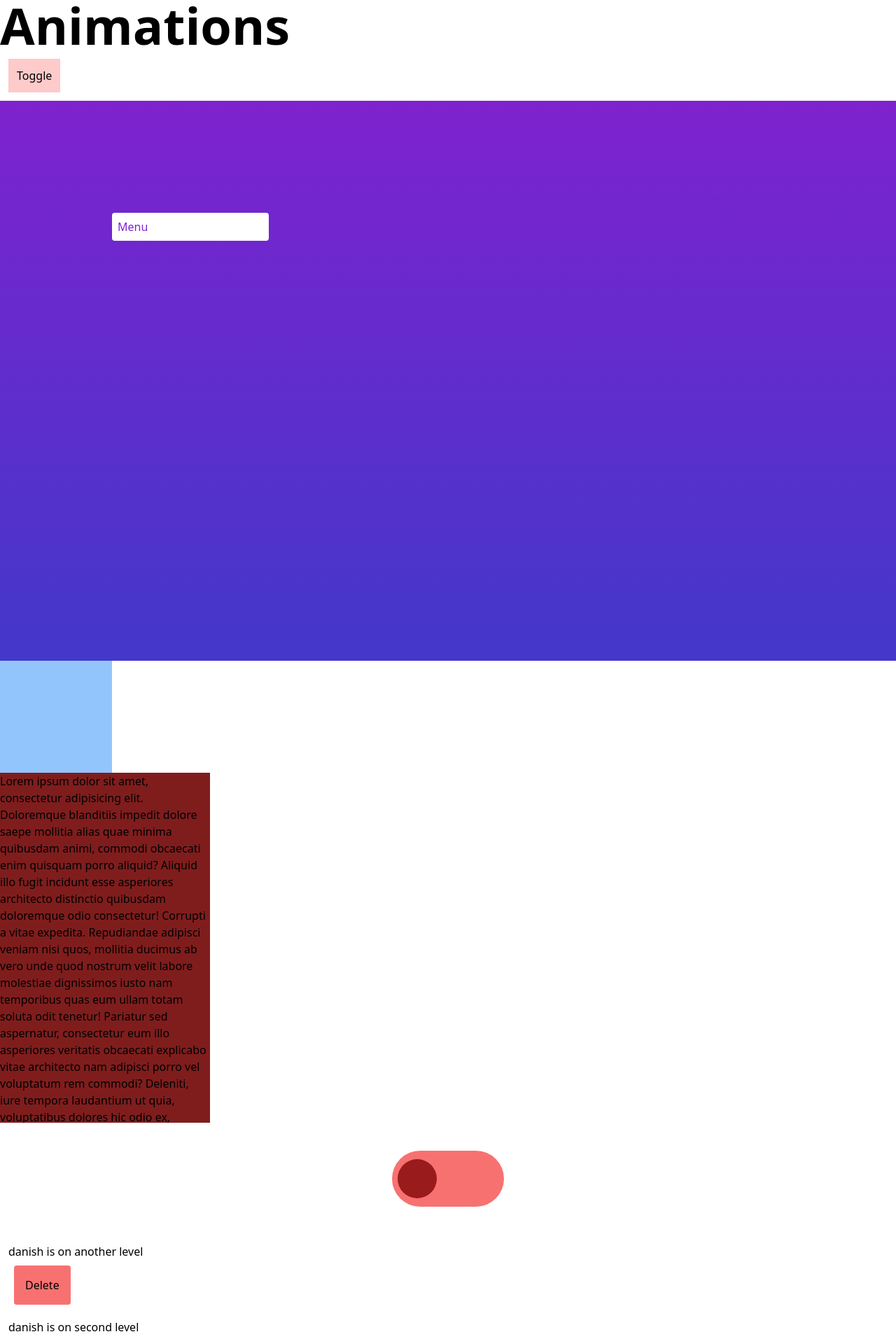
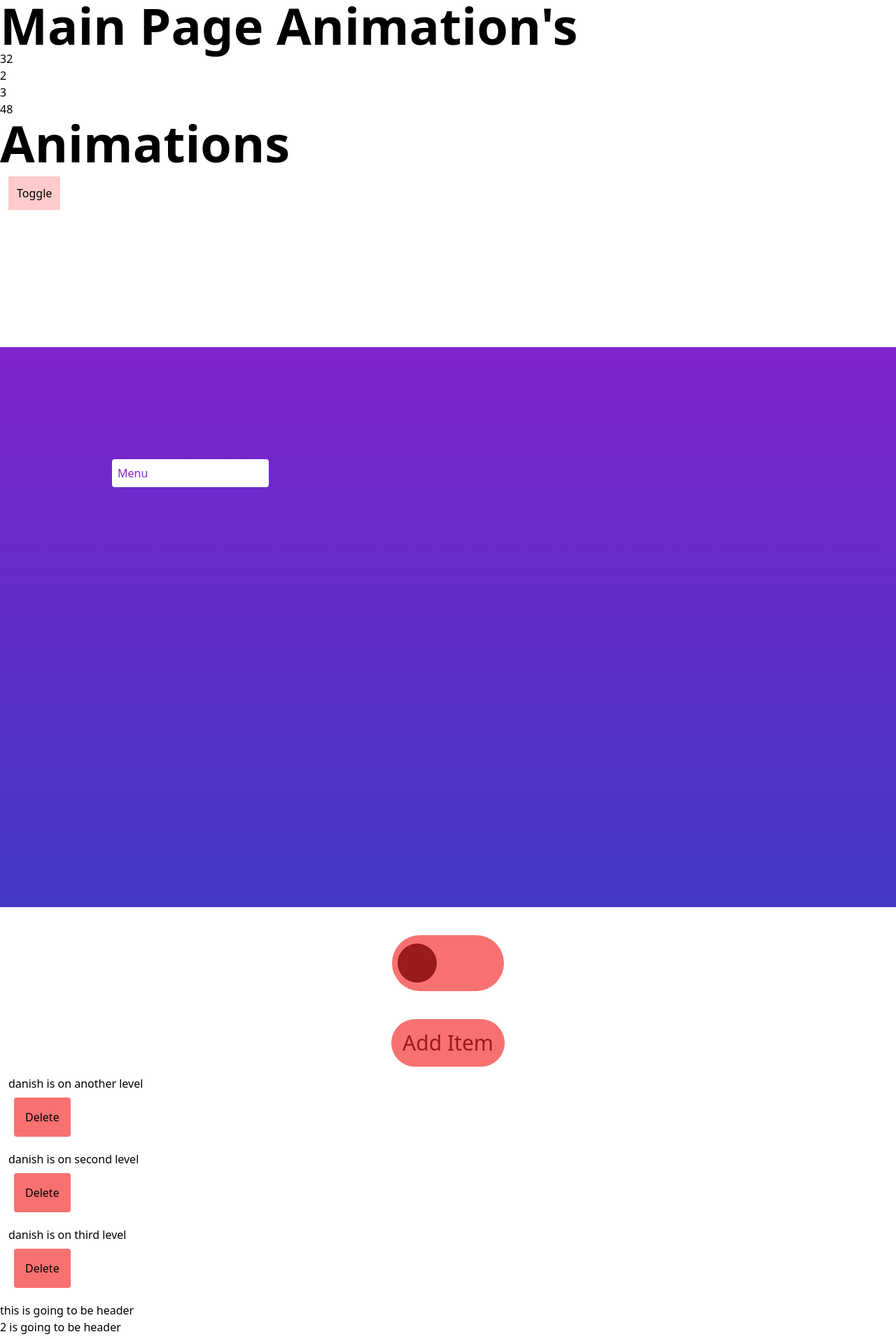
Before and after one commit to Danishsjjd/framer-motion-animations, a React (Vite) app: page / in a window 1280 px wide. Shown: the top 1913 px of the page at 70% size. Built offline with nearby package versions, Linux system fonts and the light colour scheme.

Commit message:
animation: layout

```diff
--- a/src/App.tsx
+++ b/src/App.tsx
@@ -1,14 +1,14 @@
-import { ReactNode, useState } from "react";
-import { LayoutGroup, motion } from "framer-motion";
-
 import Example from "./sections/Example";
+import Home from "./sections/Home";
 import Introduction from "./sections/Introduction";
-import LayoutAnimation from "./sections/LayoutAnimation";
+import Layout from "./sections/LayoutAnimation";
 import Overview from "./sections/Overview";
 
 const App = () => {
   return (
     <>
+      <h1 className="text-7xl font-bold">Main Page Animation's</h1>
+      <Home />
       {/* <div>
         <h1 className="text-7xl font-bold">Getting started</h1>
         <Introduction />
@@ -18,36 +18,10 @@ const App = () => {
       <div>
         <h1 className="text-7xl font-bold">Animations</h1>
         <Overview />
-        <LayoutAnimation />
-      </div>
-      <div>
-        <ToggleContent
-          header="this is going to be header"
-          content="Lorem ipsum dolor sit amet consectetur adipisicing elit. Vitae, rerum. Veritatis voluptates at aliquid, ut ea unde reprehenderit ex omnis?"
-        />
-        <ToggleContent
-          header="2 is going to be header"
-          content="Lorem ipsum dolor sit amet consectetur adipisicing elit. Vitae, rerum. Veritatis voluptates at aliquid, ut ea unde reprehenderit ex omnis?"
-        />
+        <Layout />
+        <h3 className="text-4xl font-medium">Gestures</h3>
       </div>
     </>
   );
 };
 export default App;
-
-function ToggleContent({
-  header,
-  content,
-}: {
-  header: ReactNode;
-  content: ReactNode;
-}) {
-  const [isOpen, setIsOpen] = useState(false);
-
-  return (
-    <motion.div layout onClick={() => setIsOpen(!isOpen)}>
-      <motion.h2 layout>{header}</motion.h2>
-      {isOpen ? content : null}
-    </motion.div>
-  );
-}
--- a/src/components/Menu.tsx
+++ b/src/components/Menu.tsx
@@ -4,11 +4,25 @@ import { useState } from "react";
 const lis = [1, 2, 3, 4, 5];
 
 const ItemVariants: Variants = {
-  open: (i) => ({
-    opacity: 1,
-    y: 0,
-    transition: { type: "spring", stiffness: 300, damping: 24, delay: i * 0.3 },
-  }),
+  open: (i) => {
+    const animations = {
+      opacity: 1,
+      y: 0,
+      transition: {
+        type: "spring",
+        stiffness: 300,
+        damping: 24,
+        delay: i * 0.3,
+      },
+    };
+    if (i % 2 === 0) {
+      return {
+        ...animations,
+        background: "tomato",
+      };
+    }
+    return animations;
+  },
   closed: (i) => ({
     opacity: 0,
     y: 20,
--- a/src/components/Switch.tsx
+++ b/src/components/Switch.tsx
@@ -5,22 +5,6 @@ const Switch = () => {
   const [isOn, setIsOn] = useState(false);
   return (
     <>
-      <div className="h-[500px] w-[300px] overflow-scroll bg-red-900">
-        <div className="">
-          Lorem ipsum dolor sit amet, consectetur adipisicing elit. Doloremque
-          blanditiis impedit dolore saepe mollitia alias quae minima quibusdam
-          animi, commodi obcaecati enim quisquam porro aliquid? Aliquid illo
-          fugit incidunt esse asperiores architecto distinctio quibusdam
-          doloremque odio consectetur! Corrupti a vitae expedita. Repudiandae
-          adipisci veniam nisi quos, mollitia ducimus ab vero unde quod nostrum
-          velit labore molestiae dignissimos iusto nam temporibus quas eum ullam
-          totam soluta odit tenetur! Pariatur sed aspernatur, consectetur eum
-          illo asperiores veritatis obcaecati explicabo vitae architecto nam
-          adipisci porro vel voluptatum rem commodi? Deleniti, iure tempora
-          laudantium ut quia, voluptatibus dolores hic odio ex, expedita error
-          id?
-        </div>
-      </div>
       <div
         className={`my-10 mx-auto flex h-20 w-40 cursor-pointer items-center rounded-full bg-red-400 px-2 ${
           isOn ? " justify-end" : "justify-start"
--- a/src/components/Todo.tsx
+++ b/src/components/Todo.tsx
@@ -1,11 +1,5 @@
-import { AnimatePresence, LayoutGroup, motion } from "framer-motion";
-import { useReducer, useState } from "react";
-
-const enum TodoActionKind {
-  ADD = "ADD",
-  DELETE = "DELETE",
-  UPDATE = "UPDATE",
-}
+import { AnimatePresence, motion } from "framer-motion";
+import { useReducer, useState, useRef } from "react";
 
 interface Todo {
   isCompleted: boolean;
@@ -13,46 +7,87 @@ interface Todo {
   id: number;
 }
 
+interface AddTodo {
+  type: "ADD";
+  payload: Todo;
+}
+
+interface DeleteTodo {
+  type: "DELETE";
+  payload: number;
+}
+
 interface TodoState {
   todo: Todo[];
 }
 
-const reducer = (
-  state: TodoState,
-  actions: { payload: unknown; type: TodoActionKind }
-) => {
+type Action = DeleteTodo | AddTodo;
+
+const reducer = (state: TodoState, actions: Action): TodoState => {
   const { payload, type } = actions;
   switch (type) {
-    case TodoActionKind.ADD:
-      return state;
-    case TodoActionKind.DELETE:
+    case "ADD":
+      const newTodo = [...state.todo, payload];
+      return { ...state, todo: newTodo };
+    case "DELETE":
       const newState = state.todo.filter(
         (singleTodo) => singleTodo.id !== payload
       );
       return { ...state, todo: newState };
-    case TodoActionKind.UPDATE:
-      return state;
     default:
       return state;
   }
 };
 
 const Todo = () => {
+  const id = useRef(3);
   const [state, dispatch] = useReducer(reducer, {
     todo: [
-      { todo: "danish is on another level", isCompleted: false, id: 1 },
-      { todo: "danish is on second level", isCompleted: false, id: 2 },
-      { todo: "danish is on third level", isCompleted: false, id: 3 },
+      {
+        todo: "danish is on another level",
+        isCompleted: false,
+        id: 1,
+      },
+      {
+        todo: "danish is on second level",
+        isCompleted: false,
+        id: 2,
+      },
+      {
+        todo: "danish is on third level",
+        isCompleted: false,
+        id: 3,
+      },
     ],
   });
+
   return (
-    <motion.ul layout>
-      <AnimatePresence>
-        {state.todo.map((singleTodo) => (
-          <List {...singleTodo} dispatch={dispatch} key={singleTodo.id} />
-        ))}
-      </AnimatePresence>
-    </motion.ul>
+    <>
+      <motion.button
+        className="mx-auto block rounded-full bg-red-400 p-4 text-3xl font-medium text-red-800"
+        whileTap={{ scale: 0.9 }}
+        onClick={() => {
+          id.current++;
+          dispatch({
+            payload: {
+              todo: `todo number ${id.current}`,
+              id: id.current,
+              isCompleted: false,
+            },
+            type: "ADD",
+          });
+        }}
+      >
+        Add Item
+      </motion.button>
+      <motion.ul>
+        <AnimatePresence mode="popLayout">
+          {state.todo.map((singleTodo) => (
+            <List {...singleTodo} dispatch={dispatch} key={singleTodo.id} />
+          ))}
+        </AnimatePresence>
+      </motion.ul>
+    </>
   );
 };
 
@@ -63,16 +98,15 @@ const List = ({
 }: {
   id: number;
   todo: string;
-  dispatch: Function;
+  dispatch: React.Dispatch<Action>;
 }) => {
   const [isPresent, setIsPresent] = useState(true);
   return (
     <motion.li
       className="m-3"
       animate={{ opacity: 1 }}
-      exit={{ opacity: 0 }}
-      transition={{ duration: 1 }}
-      style={{ position: isPresent ? "static" : "absolute" }}
+      exit={{ opacity: 0, scaleY: 0 }}
+      layout
     >
       <p>{todo}</p>
       <button
@@ -80,7 +114,7 @@ const List = ({
           setIsPresent(false);
           dispatch({
             payload: id,
-            type: TodoActionKind.DELETE,
+            type: "DELETE",
           });
         }}
         className="m-2 rounded bg-red-400 p-4"
--- /dev/null
+++ b/src/sections/Home.tsx
@@ -0,0 +1,61 @@
+import { AnimatePresence, motion } from "framer-motion";
+import { Dispatch, ReactNode, SetStateAction, useState } from "react";
+
+type SelectedDayState = () => ReturnType<
+  Dispatch<SetStateAction<number | null>>
+>;
+
+interface Day {
+  day: number;
+  id: string;
+}
+
+interface DateBtnProps {
+  day: number;
+  selectedDay: number | null;
+  onExpand: SelectedDayState;
+  onCollapse: SelectedDayState;
+}
+
+interface BtnHolderProps {
+  children: ReactNode;
+}
+
+const Home = () => {
+  const days: Day[] = [
+    { day: 32, id: "32" },
+    { day: 2, id: "2" },
+    { day: 3, id: "3" },
+    { day: 48, id: "48" },
+  ];
+  const [selectedDay, setSelectedDay] = useState<number | null>(null);
+  const MotionDateBtn = motion(DateButton);
+  return (
+    <div>
+      {days.map((day) => (
+        <MotionDateBtn
+          layoutId={day.id}
+          key={day.id}
+          day={day.day}
+          selectedDay={selectedDay}
+          onExpand={() => setSelectedDay(day.day)}
+          onCollapse={() => setSelectedDay(null)}
+        />
+      ))}
+    </div>
+  );
+};
+
+function DateButton({ day, selectedDay, onCollapse, onExpand }: DateBtnProps) {
+  return (
+    <>
+      <div className="">{day}</div>
+
+      <AnimatePresence>
+        {selectedDay && <div className="">{day}</div>}
+      </AnimatePresence>
+    </>
+  );
+}
+
+export default Home;
--- a/src/sections/LayoutAnimation.tsx
+++ b/src/sections/LayoutAnimation.tsx
@@ -1,3 +1,6 @@
+import { LayoutGroup, motion } from "framer-motion";
+import { ReactNode, useState } from "react";
+
 import Switch from "../components/Switch";
 import Todo from "../components/Todo";
 
@@ -6,8 +9,39 @@ const LayoutAnimation = () => {
     <>
       <Switch />
       <Todo />
+      <LayoutGroup>
+        <ToggleContent
+          header="this is going to be header"
+          content="Lorem ipsum dolor sit amet consectetur adipisicing elit. Vitae, rerum. Veritatis voluptates at aliquid, ut ea unde reprehenderit ex omnis?"
+        />
+        <ToggleContent
+          header="2 is going to be header"
+          content="Lorem ipsum dolor sit amet consectetur adipisicing elit. Vitae, rerum. Veritatis voluptates at aliquid, ut ea unde reprehenderit ex omnis?"
+        />
+      </LayoutGroup>
     </>
   );
 };
 
+function ToggleContent({
+  header,
+  content,
+}: {
+  header: ReactNode;
+  content: ReactNode;
+}) {
+  const [isOpen, setIsOpen] = useState(false);
+
+  return (
+    <motion.div
+      layout
+      transition={{ duration: 5 }}
+      onClick={() => setIsOpen(!isOpen)}
+    >
+      <motion.h2 layout>{header}</motion.h2>
+      <div className="bg-purple-400">{isOpen ? content : null}</div>
+    </motion.div>
+  );
+}
+
 export default LayoutAnimation;
--- a/src/sections/Overview.tsx
+++ b/src/sections/Overview.tsx
@@ -1,26 +1,11 @@
-import { motion, animate, useMotionValue } from "framer-motion";
-import { useEffect } from "react";
 import Menu from "../components/Menu";
 import PresenceState from "../components/PresenceState";
 
 const Overview = () => {
-  const x = useMotionValue("0");
-
-  let controls;
-  useEffect(() => {
-    controls = animate(x, "100", {
-      type: "spring",
-      stiffness: 2000,
-    });
-
-    return controls.stop;
-  }, []);
-
   return (
     <>
       <PresenceState />
       <Menu />
-      <motion.div className="h-40 w-40 bg-blue-300" animate={controls} />
     </>
   );
 };
```
Also changed, not shown: src/components/PresenceState.tsx (+50 -13 lines).
